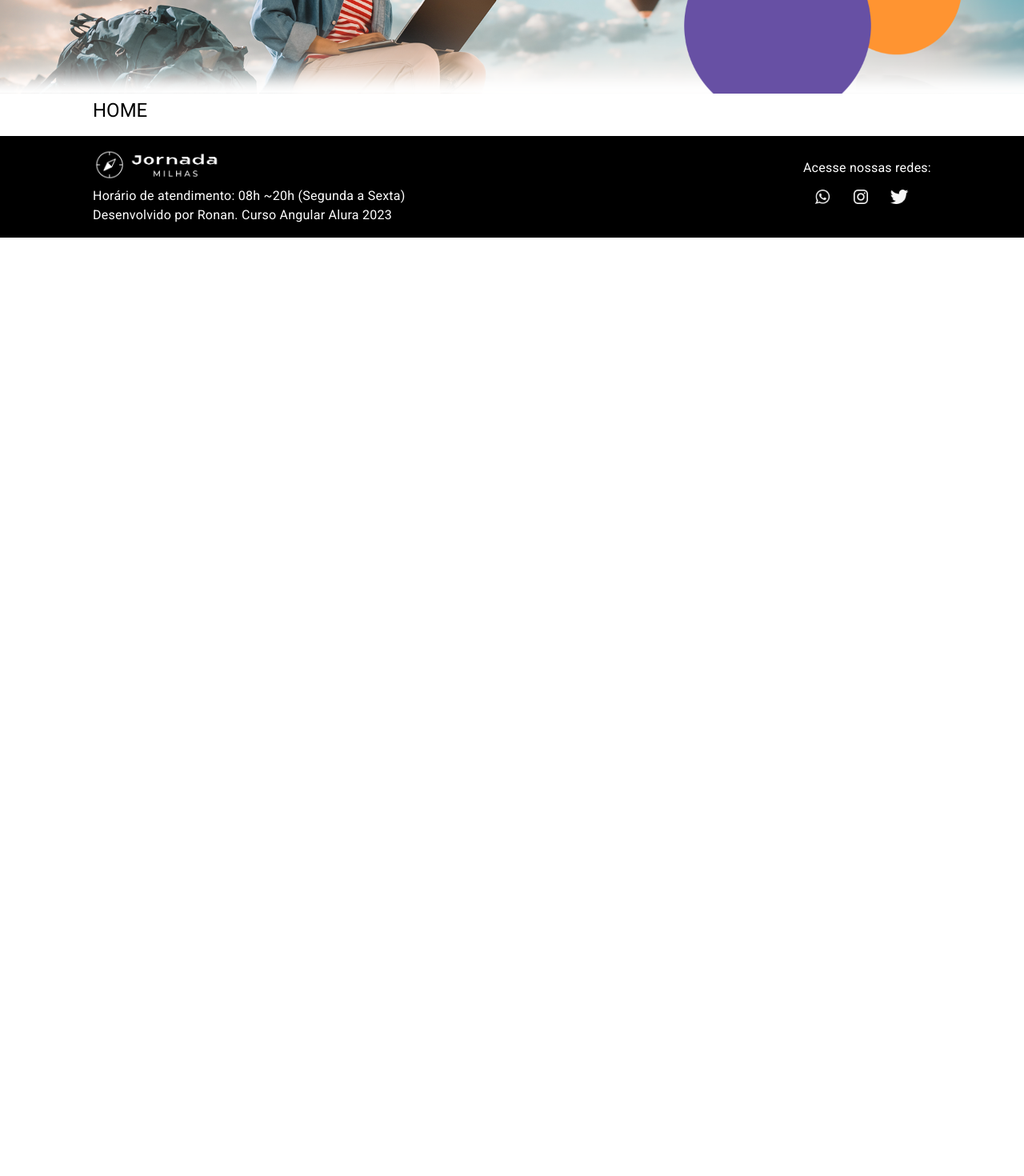
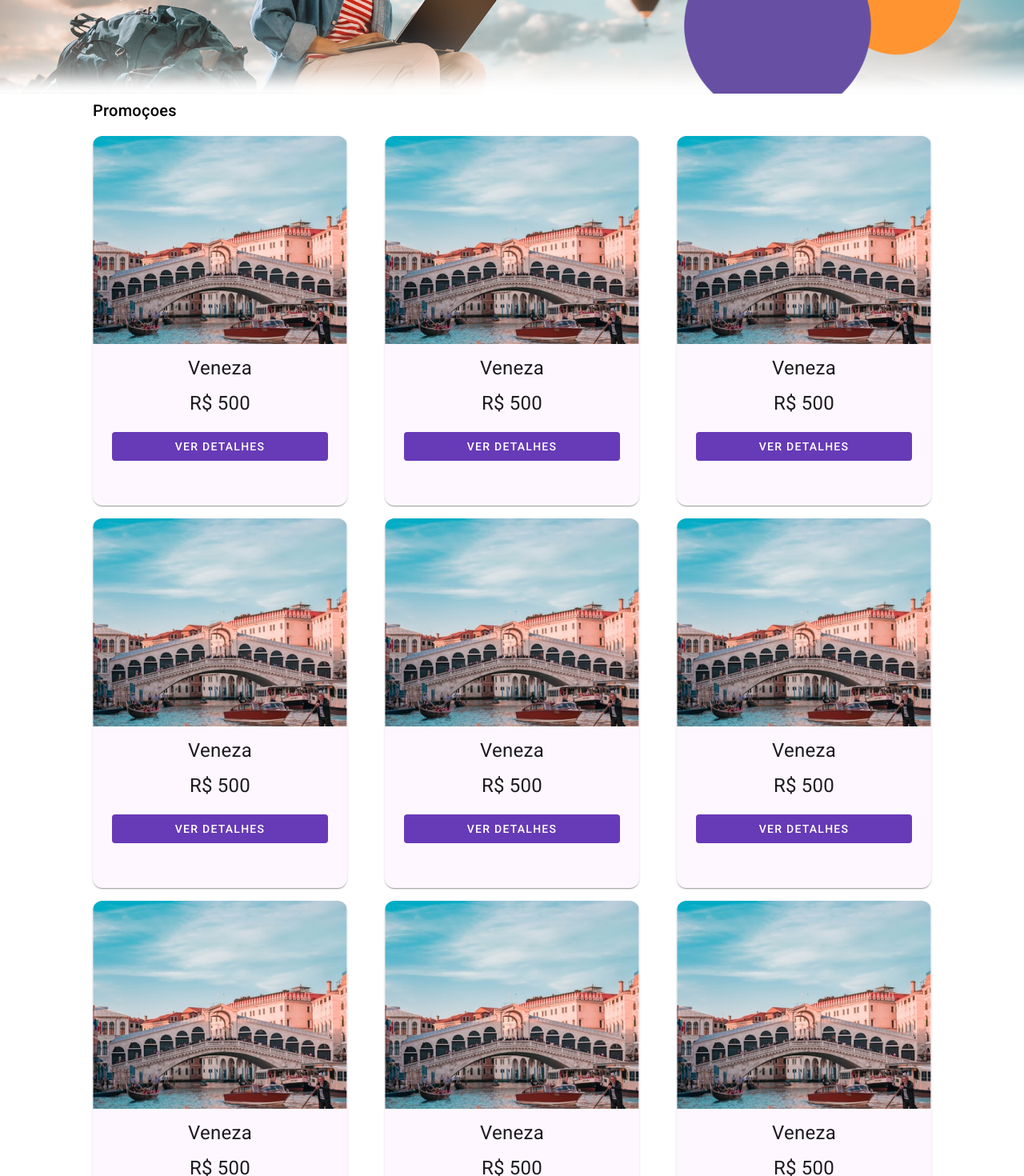
Before and after one commit to rwgit2023/projeto-viagem-angular, an Angular app: page / in a window 1280 px wide. Shown: the part 240-1710 px from the top of the page at 80% size. Before the commit the page ends 800 px from the top, so only its background shows below. Built offline with nearby package versions, Linux system fonts and the light colour scheme.

Commit message:
searching card

```diff
--- a/src/app/app.module.ts
+++ b/src/app/app.module.ts
@@ -14,6 +14,7 @@ import { CardBuscaComponent } from './shared/card-busca/card-busca.component';
 import { MatCardModule } from '@angular/material/card';
 import { ContainerComponent } from './shared/container/container.component';
 import { HomeComponent } from './pages/home/home.component';
+import { CardDepoimentoComponent } from './shared/card-depoimento/card-depoimento.component';
 
 @NgModule({
   declarations: [
@@ -24,7 +25,8 @@ import { HomeComponent } from './pages/home/home.component';
     CardComponent,
     CardBuscaComponent,
     ContainerComponent,
-    HomeComponent
+    HomeComponent,
+    CardDepoimentoComponent
   ],
   imports: [
     BrowserModule,
--- a/src/app/pages/home/home.component.css
+++ b/src/app/pages/home/home.component.css
@@ -0,0 +1,9 @@
+.card-wrapper{
+
+    display: flex;
+    flex-wrap: wrap;
+    justify-content: space-between;
+    row-gap: 16px;
+    margin-bottom: 40px;
+
+}
--- a/src/app/pages/home/home.component.html
+++ b/src/app/pages/home/home.component.html
@@ -2,7 +2,31 @@
 </app-banner>
 
 <app-container>
-    <h1>HOME</h1>
+
+    <h2>Promoçoes</h2>
+    <div class="card-wrapper">
+
+
+        <app-card-busca></app-card-busca>
+        <app-card-busca></app-card-busca>
+        <app-card-busca></app-card-busca>
+        <app-card-busca></app-card-busca>
+        <app-card-busca></app-card-busca>
+        <app-card-busca></app-card-busca>
+        <app-card-busca></app-card-busca>
+        <app-card-busca></app-card-busca>
+        <app-card-busca></app-card-busca>
+
+
+
+    </div>
+
+
+    <h2>Depoimentos</h2>
+
+
+
+
 </app-container>
 
 
--- /dev/null
+++ b/src/app/shared/card-depoimento/card-depoimento.component.html
@@ -0,0 +1,28 @@
+<!-- Cards with media area -->
+<mat-card class="example-card">
+    <mat-card-header>
+      <mat-card-title-group>
+        <mat-card-title>Shiba Inu</mat-card-title>
+        <mat-card-subtitle>Small</mat-card-subtitle>
+        <img mat-card-sm-image src="https://material.angular.io/assets/img/examples/shiba2.jpg" >
+      </mat-card-title-group>
+    </mat-card-header>
+    <mat-card-content>
+      {{longText}}
+    </mat-card-content>
+  </mat-card>
+
+
+
+  <mat-card class="card-busca">
+    <img mat-card-image src="assets/imagens/Veneza.png" alt="Imagem de Veneza">
+    <mat-card-content>
+        <ul>
+            <li>Veneza</li>
+            <li>R$ 500</li>
+        </ul>
+    </mat-card-content>
+    <mat-card-actions>
+        <button mat-flat-button color = "primary">VER DETALHES</button>
+    </mat-card-actions>
+</mat-card>
```
Also changed, not shown: src/app/shared/card-depoimento/card-depoimento.component.ts (added, +10 -0 lines), src/app/shared/card-depoimento/card-depoimento.component.css (added), 1 other file (tests, documents, lock files or other folders).
